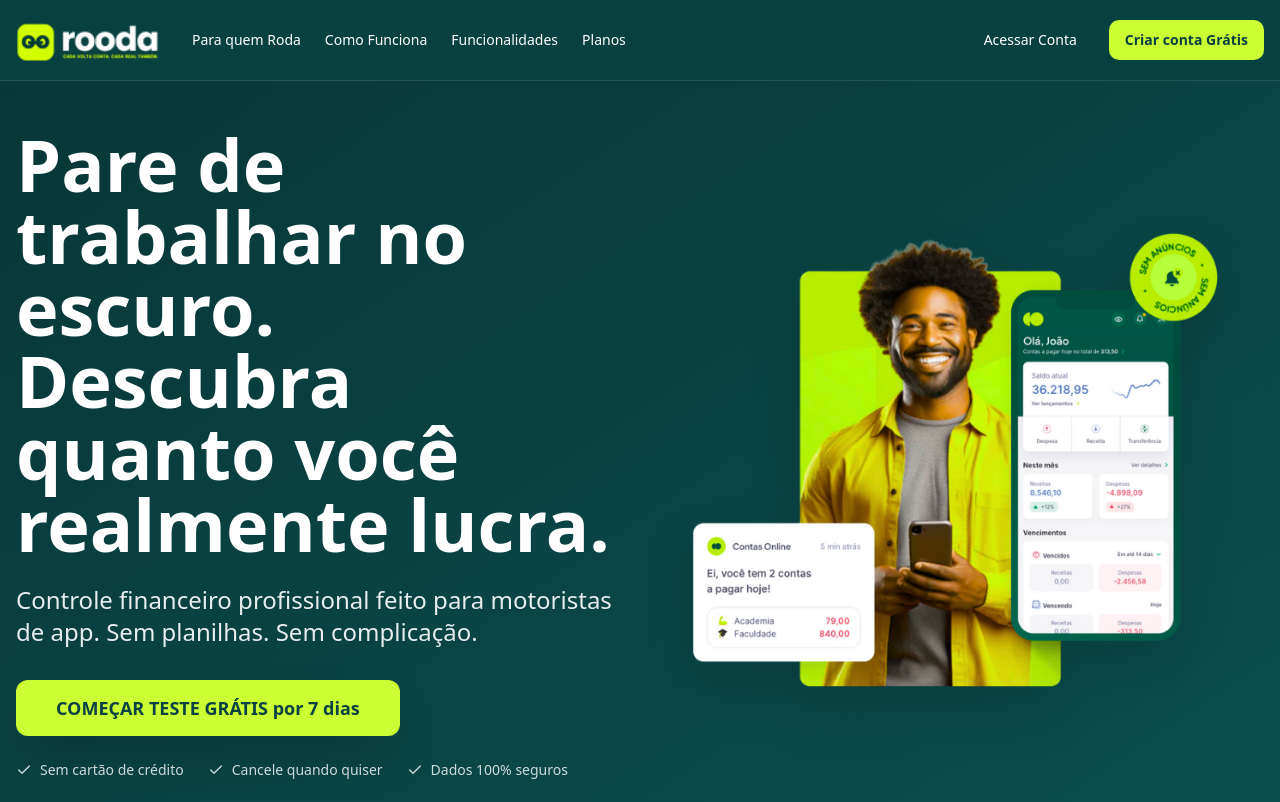
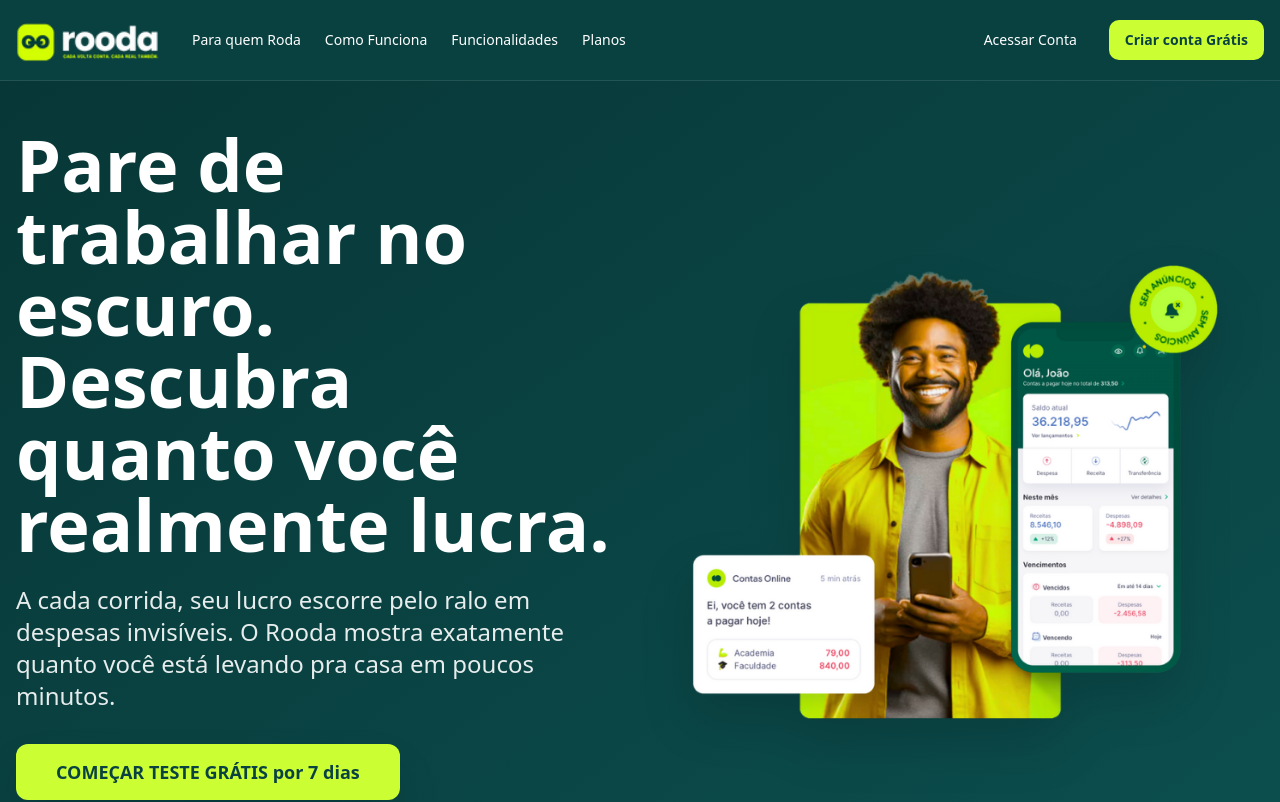
Before and after one commit to itbs90/rooda, a React (Vite) app: page / in a window 1280 px wide. Shown: the top 802 px of the page. Built offline with nearby package versions, Linux system fonts and the light colour scheme; the HTML template or start-up script is replaced by a standard one.

Commit message:
Visual edit in Lovable
Edited UI in Lovable

```diff
--- a/src/components/Hero.tsx
+++ b/src/components/Hero.tsx
@@ -7,7 +7,7 @@ const Hero = () => {
         <div className="grid lg:grid-cols-2 gap-12 items-center max-w-7xl mx-auto">
           <div className="text-center lg:text-left">
             <h1 className="text-5xl md:text-6xl lg:text-7xl font-bold mb-6 leading-tight">Pare de trabalhar no escuro. Descubra quanto você realmente lucra.</h1>
-            <p className="text-xl md:text-2xl mb-8 text-primary-foreground/90 leading-relaxed">Controle financeiro profissional feito para motoristas de app.  Sem planilhas. Sem complicação.</p>
+            <p className="text-xl md:text-2xl mb-8 text-primary-foreground/90 leading-relaxed">A cada corrida, seu lucro escorre pelo ralo em despesas invisíveis. O Rooda mostra exatamente quanto você está levando pra casa em poucos minutos.</p>
 
             <Button size="lg" className="bg-accent text-accent-foreground hover:bg-accent/90 font-bold text-lg px-10 py-7 rounded-xl shadow-2xl hover:shadow-accent/20 transition-all">
               COMEÇAR TESTE GRÁTIS por 7 dias
```
